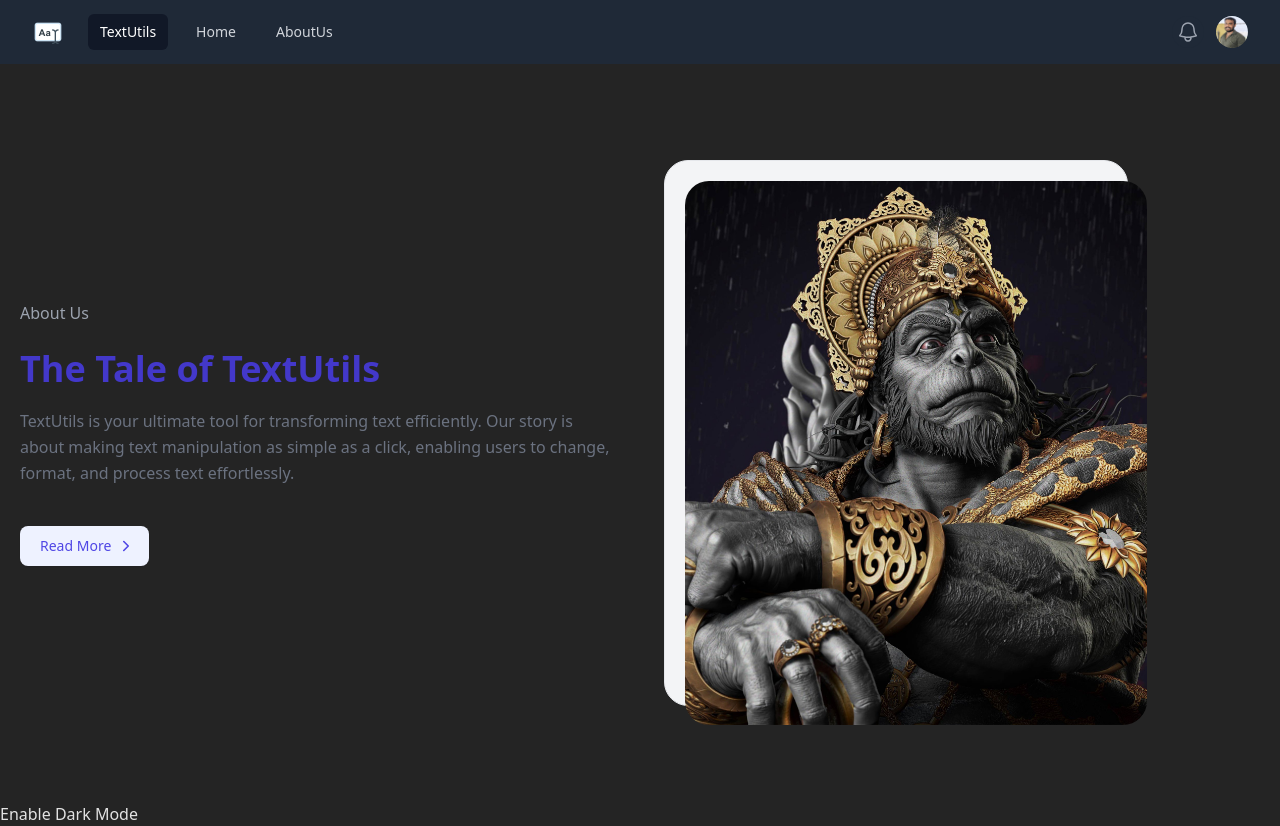
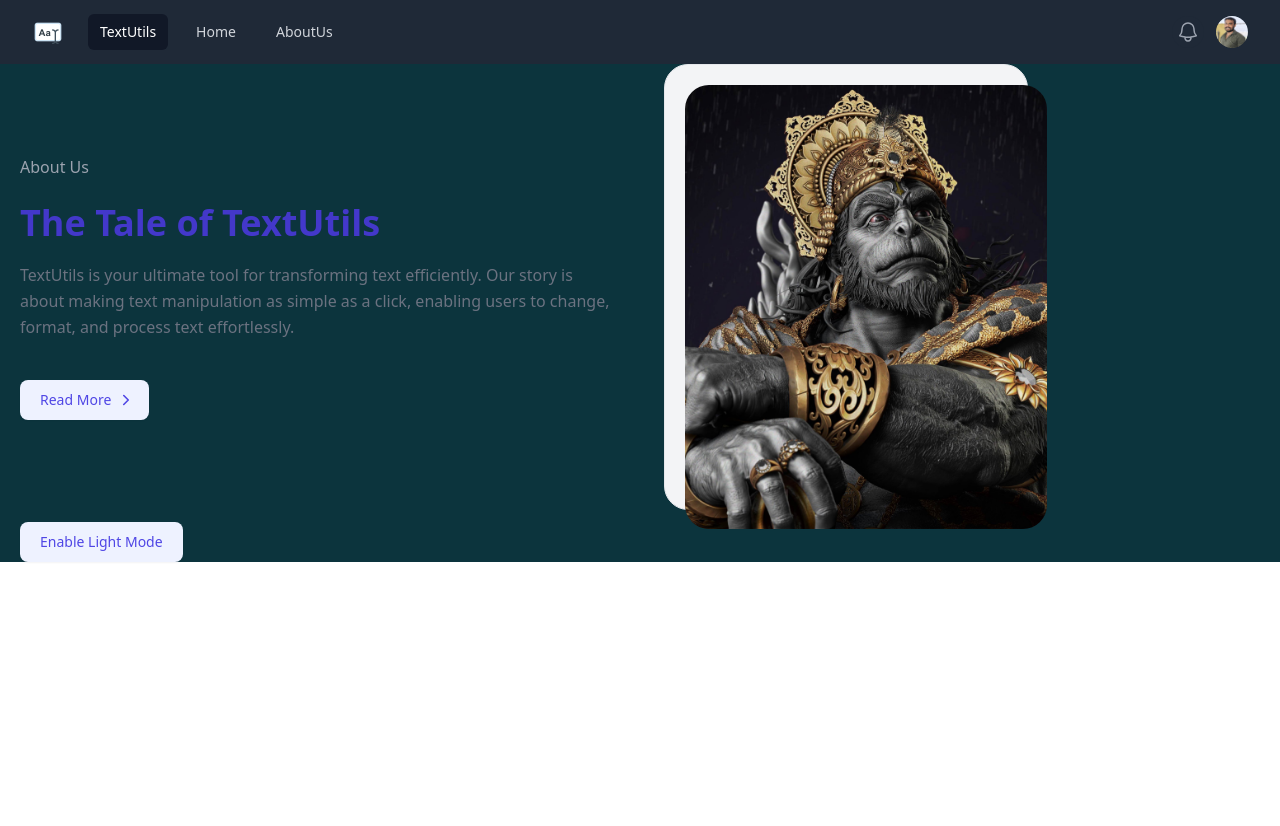
Before and after one commit to shubhamkangune/Text-Utils, a React (Vite) app: page /about in a window 1280 px wide. After the commit the page ends 800 px from the top, so only its background shows below. Built offline with nearby package versions, Linux system fonts and the light colour scheme.

Commit message:
dark mode added

```diff
--- a/src/components/About.jsx
+++ b/src/components/About.jsx
@@ -1,21 +1,53 @@
+import React, { useState } from "react";
+
+
 export default function About(props) {
+
+    const [myStyle, setMyStyle] = useState({
+        color :"#EEEEEE",
+        backgroundColor: "#0C343D",
+    })
+    const [btnText,setBtnText] = useState("Enable Light Mode");
+
+    const toggleStyle =()=>{
+        if(myStyle.color === '#EEEEEE'){
+            setMyStyle({
+                color :'#0C343D',
+                backgroundColor: '#EEEEEE',
+            })
+            setBtnText("Enable Light Mode")
+        }
+        else{
+            setMyStyle({
+                color : '#EEEEEE',
+                backgroundColor: '#0C343D',
+            })
+            setBtnText("Enable Dark Mode")
+        }
+    }
+
+
     return (
-        <div>
-            <section className="py-24 relative xl:mr-0 lg:mr-5 mr-0">
+    <div  style={myStyle}>
+        <div className="container" >
+      <section className="">
         <div className="w-full max-w-7xl px-4 md:px-5 lg:px-5 mx-auto">
           <div className="w-full justify-start items-center xl:gap-12 gap-10 grid lg:grid-cols-2 grid-cols-1">
             <div className="w-full flex-col justify-center lg:items-start items-center gap-10 inline-flex">
               <div className="w-full flex-col justify-center items-start gap-8 flex">
                 <div className="flex-col justify-start lg:items-start items-center gap-4 flex">
-                                    <h6 className="text-gray-400 text-base font-normal leading-relaxed">About Us</h6>
+                  <h6 className="text-gray-400 text-base font-normal leading-relaxed">
+                    About Us
+                  </h6>
                   <div className="w-full flex-col justify-start lg:items-start items-center gap-3 flex">
                     <h2 className="text-indigo-700 text-4xl font-bold font-manrope leading-normal lg:text-start text-center">
                       The Tale of TextUtils
                     </h2>
                     <p className="text-gray-500 text-base font-normal leading-relaxed lg:text-start text-center">
-                                            TextUtils is your ultimate tool for transforming text efficiently. Our story is about
-                                            making text manipulation as simple as a click, enabling users to change, format, and
-                                            process text effortlessly.
+                      TextUtils is your ultimate tool for transforming text
+                      efficiently. Our story is about making text manipulation
+                      as simple as a click, enabling users to change, format,
+                      and process text effortlessly.
                     </p>
                   </div>
                 </div>
@@ -73,7 +105,7 @@ export default function About(props) {
               </button>
             </div>
             <div className="w-full lg:justify-start justify-center items-start flex">
-                            <div className="sm:w-[464px] w-full sm:h-[546px] h-full sm:bg-gray-100 rounded-3xl sm:border border-gray-200 relative">
+              <div className="sm:w-[364px] w-full sm:h-[446px] h-full sm:bg-gray-100 rounded-3xl sm:border border-gray-200 relative">
                 <img
                   className="sm:mt-5 sm:ml-5 w-full h-full rounded-3xl object-cover"
                   src="hanuman.jpg"
@@ -84,9 +116,19 @@ export default function About(props) {
           </div>
         </div>
       </section>
+    </div>
 
       {/* enable dark mode */}
-            <button>Enable Dark Mode</button>
+    <div className="container mx-auto my-3">
+
+      <button onClick={toggleStyle} className="sm:w-fit w-full group mx-5 px-3.5 py-2 mb-5 bg-indigo-50 hover:bg-indigo-100 rounded-lg shadow-[0px_1px_2px_0px_rgba(16,_24,_40,_0.05)] transition-all duration-700 ease-in-out justify-center items-center flex">
+        <span className="px-1.5 text-indigo-600 text-sm font-medium leading-6 group-hover:-translate-x-0.5 transition-all duration-700 ease-in-out">
+          {btnText}
+        </span>
+      </button>
+    </div>
+
+
     </div>
   );
 }
--- a/src/index.css
+++ b/src/index.css
@@ -1,4 +1,4 @@
-:root {
+/* :root {
   font-family: system-ui, Avenir, Helvetica, Arial, sans-serif;
   line-height: 1.5;
   font-weight: 400;
@@ -11,4 +11,4 @@
   text-rendering: optimizeLegibility;
   -webkit-font-smoothing: antialiased;
   -moz-osx-font-smoothing: grayscale;
-}
+} */
```
Lines whose indentation alone changed are shown as unchanged.
